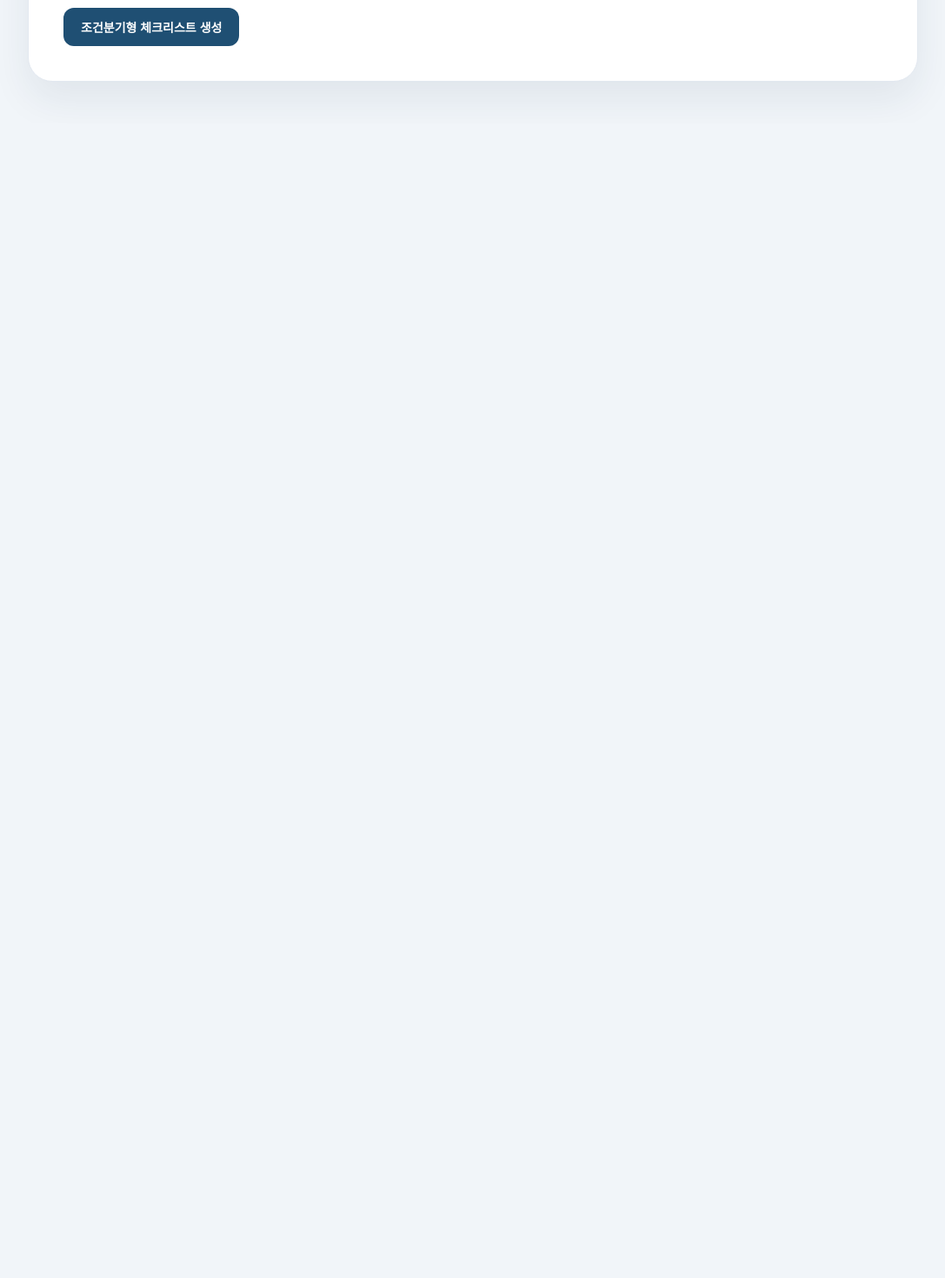
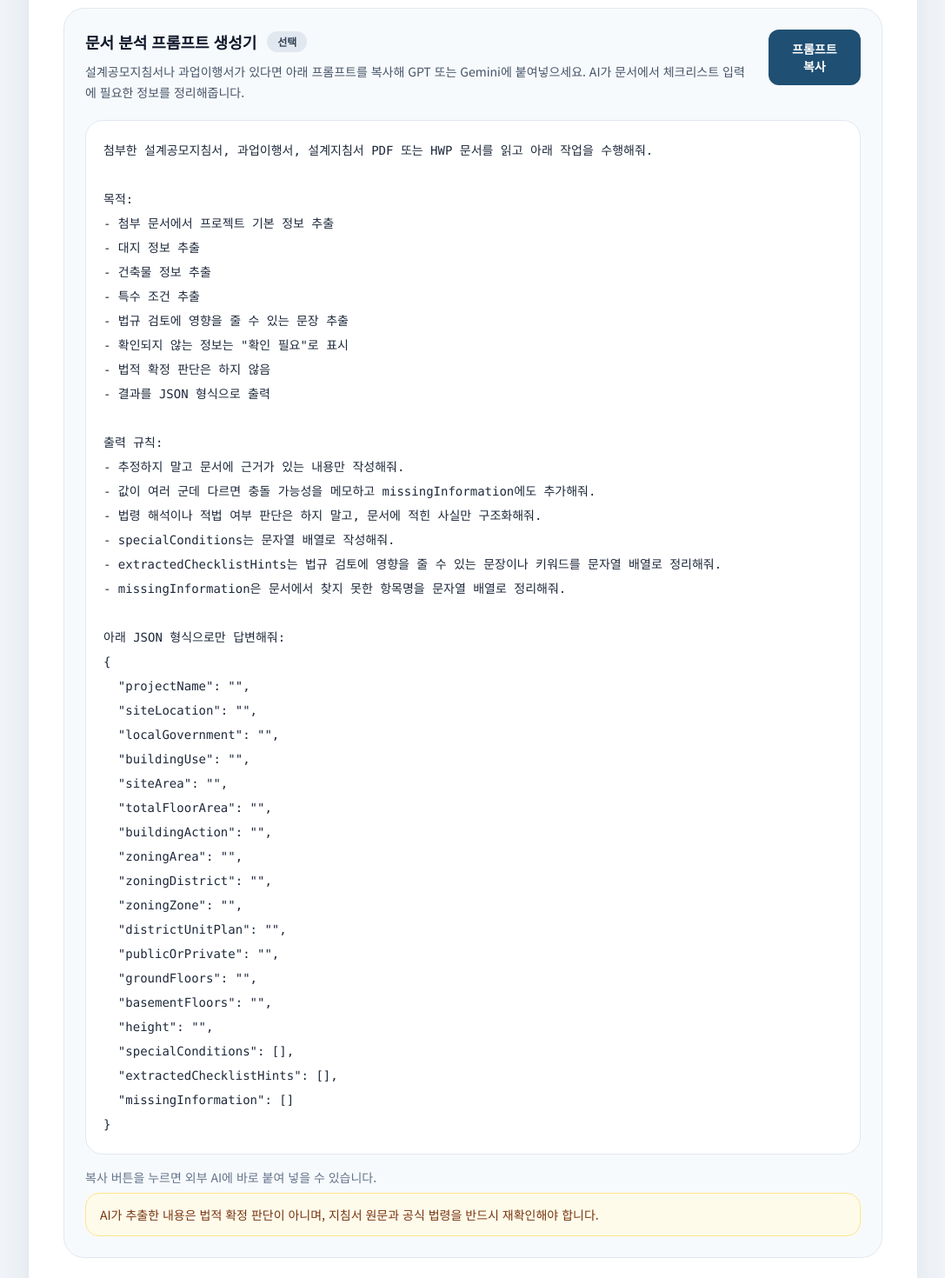
Before and after one commit to Yurorong/ArchiCode, a Next.js app: page /check in a window 1280 px wide. Shown: the part 1440-2910 px from the top of the page at 87% size, without its empty margins (96-1183 px from the left). Before the commit the page ends 1582 px from the top, so only its background shows below. Built offline with nearby package versions, Linux system fonts and the light colour scheme.

Commit message:
문서프롬프트생성기추가

```diff
--- a/app/check/page.tsx
+++ b/app/check/page.tsx
@@ -62,6 +62,48 @@ const initialForm: FormState = {
   farmlandRelated: "모름",
 };
 
+const documentAnalysisPrompt = `첨부한 설계공모지침서, 과업이행서, 설계지침서 PDF 또는 HWP 문서를 읽고 아래 작업을 수행해줘.
+
+목적:
+- 첨부 문서에서 프로젝트 기본 정보 추출
+- 대지 정보 추출
+- 건축물 정보 추출
+- 특수 조건 추출
+- 법규 검토에 영향을 줄 수 있는 문장 추출
+- 확인되지 않는 정보는 "확인 필요"로 표시
+- 법적 확정 판단은 하지 않음
+- 결과를 JSON 형식으로 출력
+
+출력 규칙:
+- 추정하지 말고 문서에 근거가 있는 내용만 작성해줘.
+- 값이 여러 군데 다르면 충돌 가능성을 메모하고 missingInformation에도 추가해줘.
+- 법령 해석이나 적법 여부 판단은 하지 말고, 문서에 적힌 사실만 구조화해줘.
+- specialConditions는 문자열 배열로 작성해줘.
+- extractedChecklistHints는 법규 검토에 영향을 줄 수 있는 문장이나 키워드를 문자열 배열로 정리해줘.
+- missingInformation은 문서에서 찾지 못한 항목명을 문자열 배열로 정리해줘.
+
+아래 JSON 형식으로만 답변해줘:
+{
+  "projectName": "",
+  "siteLocation": "",
+  "localGovernment": "",
+  "buildingUse": "",
+  "siteArea": "",
+  "totalFloorArea": "",
+  "buildingAction": "",
+  "zoningArea": "",
+  "zoningDistrict": "",
+  "zoningZone": "",
+  "districtUnitPlan": "",
+  "publicOrPrivate": "",
+  "groundFloors": "",
+  "basementFloors": "",
+  "height": "",
+  "specialConditions": [],
+  "extractedChecklistHints": [],
+  "missingInformation": []
+}`;
+
 function ChoiceGroup<T extends string>({
   legend,
   name,
@@ -82,7 +124,9 @@ function ChoiceGroup<T extends string>({
   return (
     <fieldset className="space-y-3">
       <legend className="text-sm font-semibold text-slate-700">{legend}</legend>
-      {helperText ? <p className="text-xs leading-5 text-slate-500">{helperText}</p> : null}
+      {helperText ? (
+        <p className="text-xs leading-5 text-slate-500">{helperText}</p>
+      ) : null}
       <div className={`grid gap-3 ${columns}`}>
         {options.map((option) => (
           <label
@@ -158,7 +202,9 @@ function AccordionSection({
         </span>
       </button>
 
-      {isOpen ? <div className="border-t border-slate-200 px-6 py-6">{children}</div> : null}
+      {isOpen ? (
+        <div className="border-t border-slate-200 px-6 py-6">{children}</div>
+      ) : null}
     </section>
   );
 }
@@ -166,6 +212,9 @@ function AccordionSection({
 export default function CheckPage() {
   const router = useRouter();
   const [form, setForm] = useState<FormState>(initialForm);
+  const [copyState, setCopyState] = useState<"idle" | "copied" | "failed">(
+    "idle",
+  );
   const [openSections, setOpenSections] = useState({
     siteDetails: false,
     buildingDetails: false,
@@ -198,6 +247,15 @@ export default function CheckPage() {
     });
 
     router.push(`/result?${params.toString()}`);
+  };
+
+  const handleCopyPrompt = async () => {
+    try {
+      await navigator.clipboard.writeText(documentAnalysisPrompt);
+      setCopyState("copied");
+    } catch {
+      setCopyState("failed");
+    }
   };
 
   return (
@@ -597,6 +655,52 @@ export default function CheckPage() {
               </div>
             </AccordionSection>
 
+            <section className="rounded-[24px] border border-slate-200 bg-brand-50/60 p-6">
+              <div className="flex flex-col gap-4 md:flex-row md:items-start md:justify-between">
+                <div className="space-y-2">
+                  <div className="flex items-center gap-3">
+                    <h2 className="text-lg font-bold text-slate-900">
+                      문서 분석 프롬프트 생성기
+                    </h2>
+                    <SectionBadge label="선택" />
+                  </div>
+                  <p className="text-sm leading-6 text-slate-600">
+                    설계공모지침서나 과업이행서가 있다면 아래 프롬프트를 복사해
+                    GPT 또는 Gemini에 붙여넣으세요. AI가 문서에서 체크리스트
+                    입력에 필요한 정보를 정리해줍니다.
+                  </p>
+                </div>
+                <button
+                  type="button"
+                  onClick={handleCopyPrompt}
+                  className="inline-flex items-center justify-center rounded-xl bg-brand-700 px-5 py-3 text-sm font-semibold text-white transition hover:bg-brand-900"
+                >
+                  프롬프트 복사
+                </button>
+              </div>
+
+              <div className="mt-5 rounded-[20px] border border-slate-200 bg-white p-5">
+                <pre className="whitespace-pre-wrap break-words text-sm leading-7 text-slate-800">
+                  {documentAnalysisPrompt}
+                </pre>
+              </div>
+
+              <div className="mt-4 space-y-2">
+                <p className="text-sm text-slate-500">
+                  {copyState === "copied" &&
+                    "프롬프트를 클립보드에 복사했습니다."}
+                  {copyState === "failed" &&
+                    "브라우저에서 클립보드 복사를 허용하지 않아 복사에 실패했습니다."}
+                  {copyState === "idle" &&
+                    "복사 버튼을 누르면 외부 AI에 바로 붙여 넣을 수 있습니다."}
+                </p>
+                <p className="rounded-2xl border border-amber-200 bg-amber-50 px-4 py-3 text-sm leading-6 text-amber-900">
+                  AI가 추출한 내용은 법적 확정 판단이 아니며, 지침서 원문과 공식
+                  법령을 반드시 재확인해야 합니다.
+                </p>
+              </div>
+            </section>
+
             <div>
               <button
                 type="submit"
```
